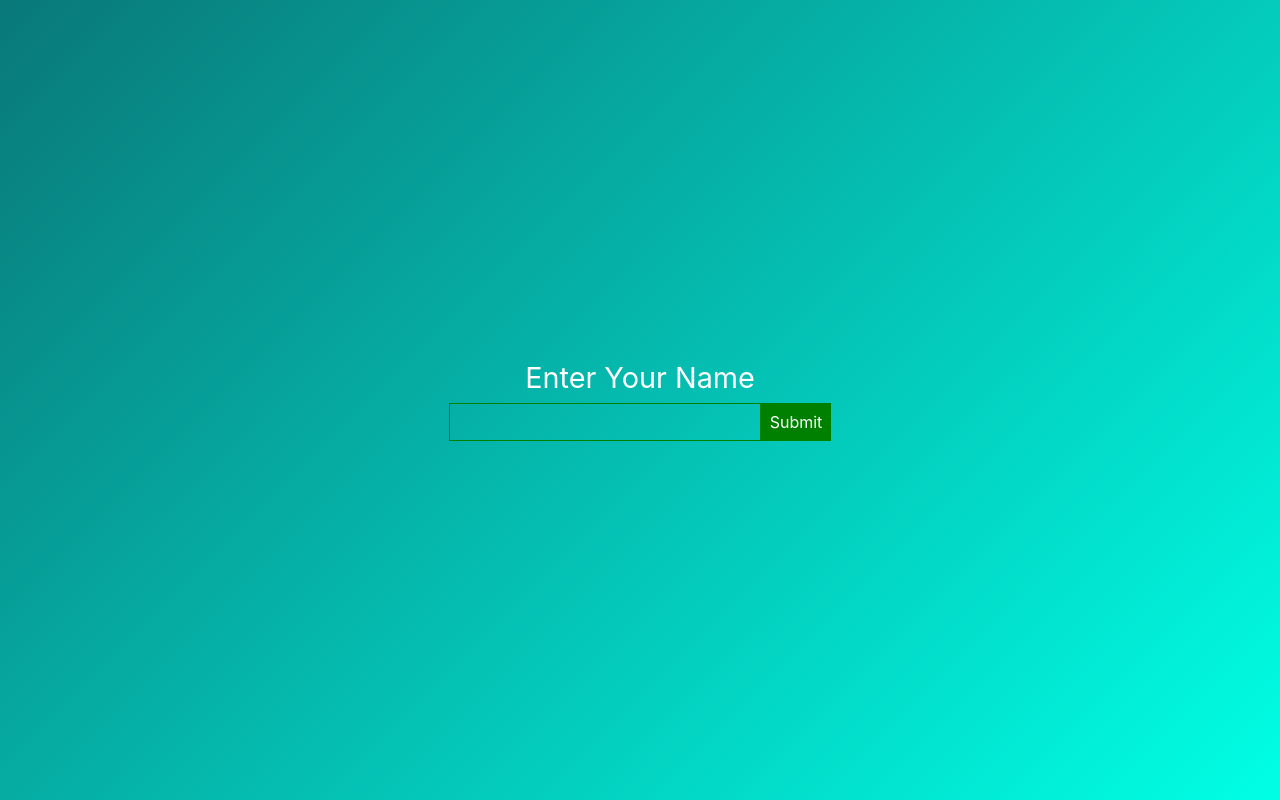
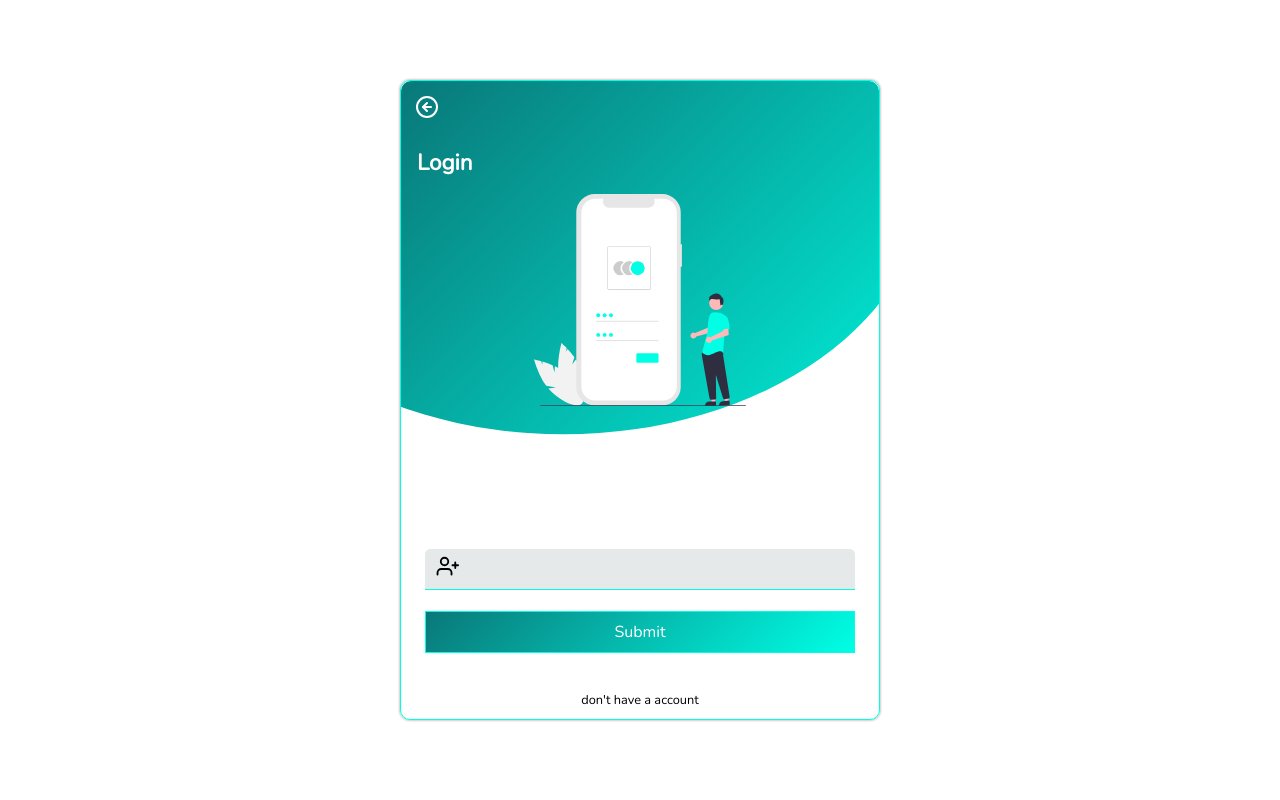
Before and after one commit to love-sonkar/MeShop, a React (Vite) app: page / in a window 1280 px wide. Built offline with nearby package versions, Linux system fonts and the light colour scheme.

Commit message:
login page create

```diff
--- a/src/Components/buyitem/BuyProduct.jsx
+++ b/src/Components/buyitem/BuyProduct.jsx
@@ -3,10 +3,10 @@ import "./buyproduct.css";
 import { Minus, Plus, X } from "react-feather";
 const BuyProduct = ({ title, sethide }) => {
   const [BuyPrice, setBuyPrice] = useState(title.price);
-  const [counter, setcounter] = useState(2);
+  const [counter, setcounter] = useState(1);
 
   const Add = () => {
-    setBuyPrice(title.price * counter);
+    setBuyPrice(title.price + BuyPrice);
     setcounter(counter + 1);
   };
 
@@ -24,23 +24,28 @@ const BuyProduct = ({ title, sethide }) => {
           <h1>{title.title}</h1>
         </div>
         <div className="counter__function flex ">
-          {counter != 2 && (
+          <div>
+            <p>Product Item</p>
+          </div>
+          <div className="flex ">
+            {counter != 1 && (
               <button onClick={Delete} className="minus">
                 <Minus />
               </button>
             )}
-          <span className={`show__price ${counter == 2 ? "br" : ""}`}>
-            <p className="flex centerAll">{counter - 1} </p>
+            <span className={`show__price ${counter === 1 ? "br" : ""}`}>
+              <p className="flex centerAll">{counter} </p>
             </span>
             <button onClick={Add} className="plus">
               <Plus />
             </button>
           </div>
+        </div>
         <div className="btnProductBuy">
           <button
             onClick={() =>
               alert(
-                "this feature will be added soon" +
+                "this feature will be added soon " +
                   "This is your Total Price " +
                   BuyPrice
               )
--- a/src/Components/buyitem/buyproduct.css
+++ b/src/Components/buyitem/buyproduct.css
@@ -20,15 +20,17 @@
     rgba(0, 255, 229, 1) 100%
   );
   padding: 2rem 2rem 0.625rem 2rem;
-  border-radius: 1px;
+  border-radius: 10px;
   overflow: hidden;
   position: relative;
+  box-shadow: var(--shadow);
+  width: 80%;
   height: auto;
-  box-shadow: var(--shadow);
 }
 .buyproduct img {
   height: 7.25rem;
-  width: 100%;
+  width: 70%;
+  border-radius: 0.3125rem;
 }
 
 .content__buy {
@@ -38,6 +40,20 @@
   font-size: 1.8rem;
   color: rgb(255, 255, 255);
   text-align: left;
+}
+
+.counter__function {
+  justify-content: space-between;
+  align-items: center;
+  border-bottom: 1px solid var(--mainColor);
+  padding: 7px 0;
+  box-shadow: 0px 2px 0px 0px rgba(0, 0, 0, 20%);
+  gap: 0.625rem;
+}
+
+.counter__function p {
+  font-size: 1rem;
+  color: rgb(255, 255, 255);
 }
 
 .counter__function button {
--- a/src/Components/categorie/categorie.css
+++ b/src/Components/categorie/categorie.css
@@ -4,6 +4,7 @@
   grid-auto-flow: column;
   overflow-x: scroll;
   padding: 0.625rem;
+  user-select: none;
 }
 
 .categoriebadge {
--- a/src/Components/header/header.css
+++ b/src/Components/header/header.css
@@ -22,6 +22,7 @@
   color: rgb(255, 255, 255);
   text-transform: capitalize;
   cursor: pointer;
+  user-select: none;
 }
 
 .search {
--- a/src/Components/productitem/ProductItem.jsx
+++ b/src/Components/productitem/ProductItem.jsx
@@ -1,5 +1,4 @@
 import React, { useState } from "react";
-import { DollarSign } from "react-feather";
 import "./productitem.css";
 import { LazyLoadImage } from "react-lazy-load-image-component";
 import "react-lazy-load-image-component/src/effects/blur.css";
@@ -32,10 +31,7 @@ const ProductItem = ({ details }) => {
         <div className="content__wrapper">
           <div className="titleprice">
             <h1>{details.title}</h1>
-            <p className="price flex">
-              <DollarSign />
-              {details.price}
-            </p>
+            <p className="price flex">{details.price} Rs</p>
           </div>
           <div className="content">
             <p>{details.rating}</p>
--- a/src/Components/user/UserName.jsx
+++ b/src/Components/user/UserName.jsx
@@ -1,19 +1,42 @@
 import React, { useState } from "react";
+import { ArrowLeftCircle, UserPlus } from "react-feather";
+import Usersvg from "../../assets/loginuser.svg";
 import "./user.css";
 
 const UserName = ({ setuser }) => {
   const [inputval, setinputval] = useState("");
 
   return (
-    <div className="user__container flex centerAll">
-      <p className="user__title">enter your name</p>
-      <div className="input__content flex centerAll">
+    <div className="user__container ">
+      <div className="user__box">
+        <div className="clip__path"></div>
+        <span className="arrow__left">
+          <ArrowLeftCircle />
+        </span>
+        <div className="controlAllcontent">
+          <div className="user__profile">
+            <h1 className="heading">Login</h1>
+            <img src={Usersvg} alt="user icon" />
+          </div>
+          <div className="user__data">
+            <div className="input__box">
+              <div className="input__conteiner flex">
+                <span className="userSvg">
+                  <UserPlus />
+                </span>
                 <input
                   type="text"
                   value={inputval}
                   onChange={(e) => setinputval(e.target.value)}
                 />
+              </div>
+            </div>
             <button onClick={() => setuser(inputval)}>Submit</button>
+          </div>
+          <div className="sing__up">
+            <p className="sing_up_para">don't have a account </p>
+          </div>
+        </div>
       </div>
     </div>
   );
--- a/src/Components/user/user.css
+++ b/src/Components/user/user.css
@@ -1,35 +1,127 @@
 .user__container {
   height: 100vh;
   width: 100%;
-  flex-direction: column;
-  gap: 0.5rem;
+  display: grid;
+  place-items: center;
+}
+
+/* style for user box content   */
+
+.user__box {
+  border: 1px solid var(--mainColor);
+  height: 80%;
+  width: 70%;
+  border-radius: 0.625rem;
+  position: relative;
+  max-width: 30rem;
+  box-shadow: var(--shadow);
+}
+
+/* style for clip path  */
+
+.clip__path {
+  border-radius: 0.625rem;
+  position: absolute;
   background: linear-gradient(
     135deg,
     rgba(9, 120, 121, 1) 0%,
     rgba(0, 255, 229, 1) 100%
   );
+  clip-path: ellipse(76% 52% at 34% 19%);
+  height: 78%;
+  width: 100%;
+  z-index: -1;
 }
 
-.user__title {
-  text-transform: capitalize;
-  font-size: 1.8rem;
-  color: rgb(255, 255, 255);
-}
-.input__content input {
-  padding: 6px;
-  font-size: 1.2rem;
-  outline: none;
-  border: 1px solid green;
-  background: transparent;
-  color: rgb(255, 255, 255);
+/* style for top arrow  */
+
+.user__box .arrow__left,
+.user__box .arrow__left svg {
+  position: absolute;
+  top: 5px;
+  left: 7px;
+  height: 2rem;
+  color: rgb(255 255 255);
+  cursor: pointer;
 }
 
-.input__content button {
-  padding: 9px;
+/* style for all content login and image  */
+
+.controlAllcontent {
+  display: grid;
+  place-items: center;
+  height: 100%;
+  width: 100%;
+}
+
+.user__profile .heading {
+  font-size: 1.4rem;
+  color: rgb(255, 255, 255);
+  text-align: left;
+  padding: 0 0 1rem 1rem;
+}
+.user__profile img {
+  aspect-ratio: 0.9/0.4;
+}
+
+/* style in user data  */
+.user__data {
+  width: 90%;
+}
+
+.input__box {
+  width: 100%;
+}
+
+.input__conteiner {
+  padding: 6px;
+  border-bottom: 1px solid var(--mainColor);
+  background: rgb(230 233 233);
+  border-radius: 0.325rem 0.325rem 0 0;
+  margin: 0.3125rem 0;
+  color: rgb(0, 0, 0);
+  gap: 5px;
+}
+
+.input__conteiner .userSvg svg {
+  height: 1.4rem;
+  width: 2.1rem;
+  color: rgb(0, 0, 0);
+}
+
+.input__conteiner input {
+  border: none;
+  outline: none;
+  background: none;
+  font-size: 1.2rem;
+  width: 100%;
+}
+
+/* submit button style */
+
+.user__data button {
+  padding: 0.5625rem;
   font-size: 1rem;
-  background: green;
+  border: 1px solid var(--mainColor);
   outline: none;
   color: rgb(255, 255, 255);
   cursor: pointer;
-  border: none;
+  background: linear-gradient(
+    135deg,
+    rgba(9, 120, 121, 1) 0%,
+    rgba(0, 255, 229, 1) 100%
+  );
+  width: 100%;
+  margin-top: 1rem;
 }
+
+/* singup para  */
+
+.sing__up {
+  position: absolute;
+  bottom: 0.625rem;
+}
+.sing_up_para {
+  text-align: center;
+  font-size: 0.8rem;
+}
--- a/src/index.css
+++ b/src/index.css
@@ -1,9 +1,11 @@
+@import url("https://fonts.googleapis.com/css2?family=Nunito&display=swap");
+
 * {
   margin: 0;
   padding: 0;
-  font-family: Inter, Avenir, Helvetica, Arial, sans-serif;
   box-sizing: border-box;
   scroll-behavior: smooth;
+  font-family: "Nunito", sans-serif;
 }
 ::-webkit-scrollbar {
   display: none;
```
Also changed, not shown: src/assets/loginuser.svg (added). Lines whose indentation alone changed are shown as unchanged.
